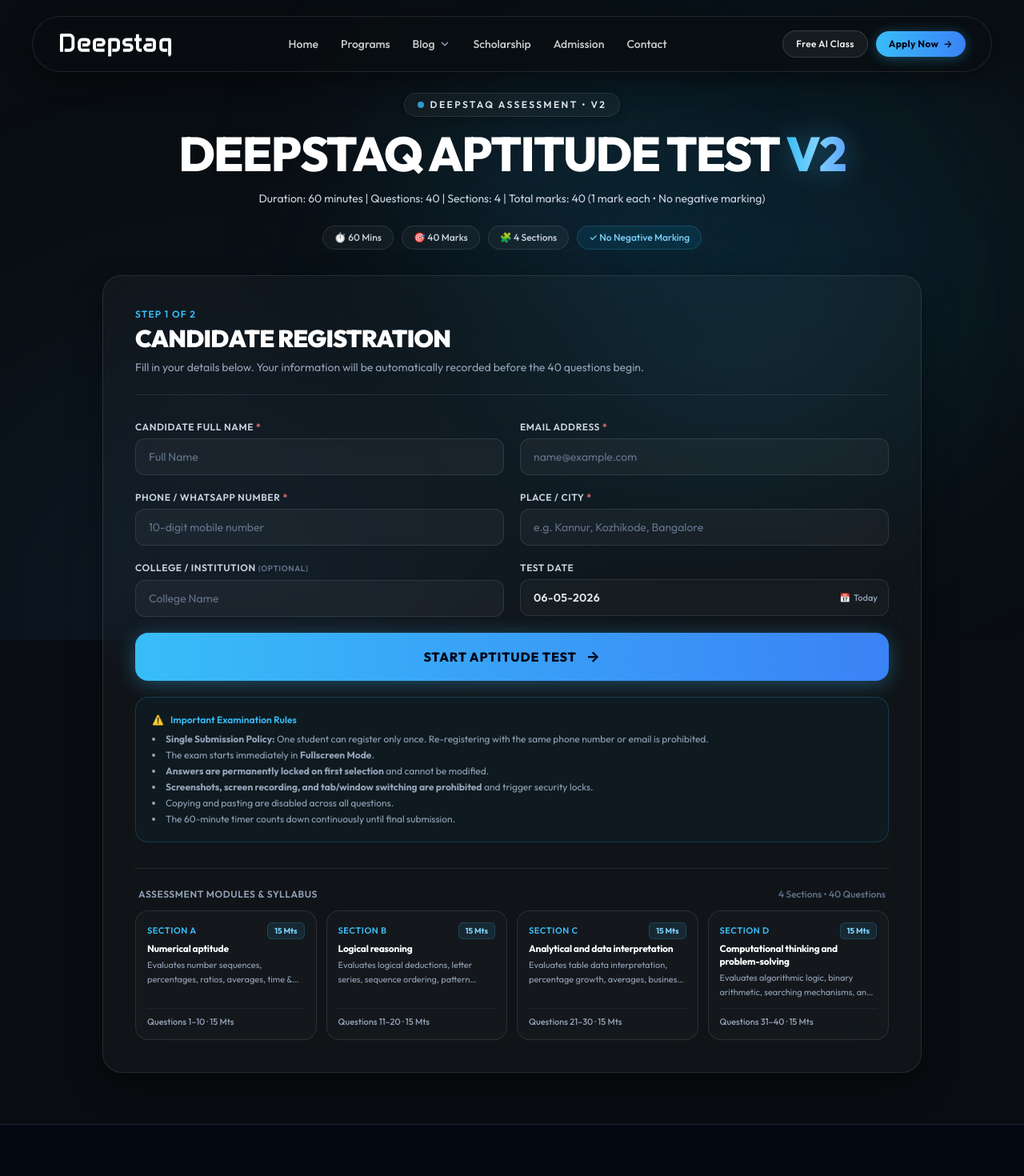
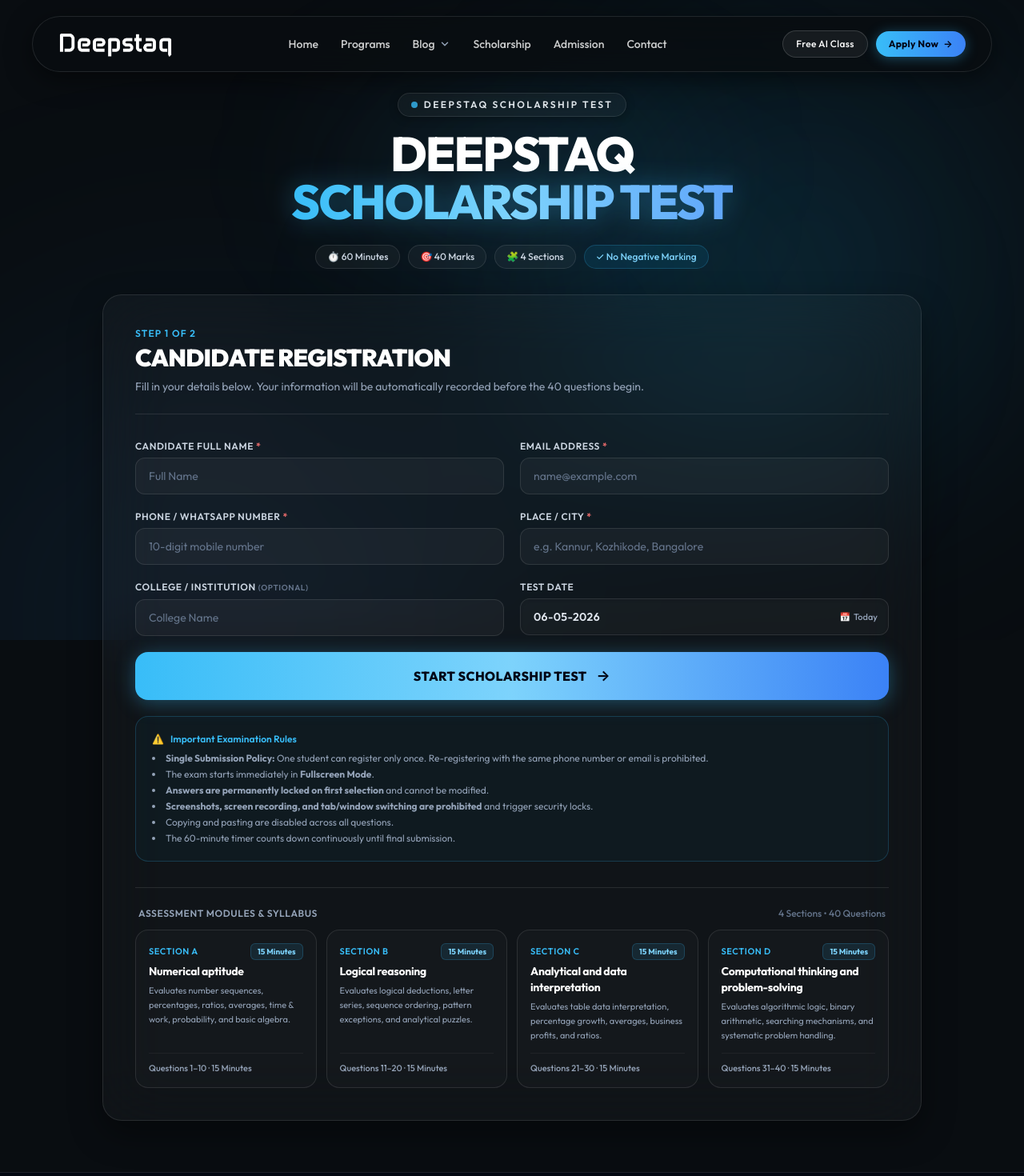
Before and after one commit to Adarshpm-0707/register-form-dq, a React (Create React App) app: page /aptitudev2 in a window 1280 px wide. Shown: the top 1470 px of the page at 80% size. Built offline with nearby package versions, Linux system fonts and the light colour scheme.

Commit message:
updated the aptitued test section and some new changes

```diff
--- a/src/data/aptitudeV2Questions.js
+++ b/src/data/aptitudeV2Questions.js
@@ -5,7 +5,7 @@
     name: "Numerical aptitude",
     questionRange: "Questions 1–10",
     marks: 10,
-    suggestedTime: "15 Mts",
+    suggestedTime: "15 Minutes",
     description: "Evaluates number sequences, percentages, ratios, averages, time & work, probability, and basic algebra.",
     startId: 1,
     endId: 10,
@@ -16,7 +16,7 @@
     name: "Logical reasoning",
     questionRange: "Questions 11–20",
     marks: 10,
-    suggestedTime: "15 Mts",
+    suggestedTime: "15 Minutes",
     description: "Evaluates logical deductions, letter series, sequence ordering, pattern exceptions, and analytical puzzles.",
     startId: 11,
     endId: 20,
@@ -27,7 +27,7 @@
     name: "Analytical and data interpretation",
     questionRange: "Questions 21–30",
     marks: 10,
-    suggestedTime: "15 Mts",
+    suggestedTime: "15 Minutes",
     description: "Evaluates table data interpretation, percentage growth, averages, business profits, and ratios.",
     startId: 21,
     endId: 30,
@@ -38,7 +38,7 @@
     name: "Computational thinking and problem-solving",
     questionRange: "Questions 31–40",
     marks: 10,
-    suggestedTime: "15 Mts",
+    suggestedTime: "15 Minutes",
     description: "Evaluates algorithmic logic, binary arithmetic, searching mechanisms, and systematic problem handling.",
     startId: 31,
     endId: 40,
--- a/src/pages/Aptitude.jsx
+++ b/src/pages/Aptitude.jsx
@@ -516,7 +516,7 @@
                     type="submit"
                     className="w-full py-4 bg-[#c6ff34] text-[#090D11] font-black text-sm uppercase tracking-widest rounded-xl hover:shadow-[0_0_30px_rgba(198,255,52,0.4)] hover:scale-[1.01] active:scale-[0.99] transition-all duration-200"
                   >
-                    Start Assessment (15 Questions · 20 Mins) →
+                    Start Assessment (15 Questions · 20 Minutes) →
                   </button>
                 </div>
               </form>
--- a/src/pages/AptitudeV2.jsx
+++ b/src/pages/AptitudeV2.jsx
@@ -368,12 +368,12 @@
         if (duplicateCheck.matchedField === "phone") {
           setFormErrors((prev) => ({
             ...prev,
-            phone: "This phone number is already registered. Each candidate is permitted only 1 attempt.",
+            phone: "This phone number is already registered for the Scholarship Test. Each candidate is permitted only 1 attempt.",
           }));
         } else if (duplicateCheck.matchedField === "email") {
           setFormErrors((prev) => ({
             ...prev,
-            email: "This email address is already registered. Each candidate is permitted only 1 attempt.",
+            email: "This email address is already registered for the Scholarship Test. Each candidate is permitted only 1 attempt.",
           }));
         }
         return;
@@ -587,25 +587,23 @@
             <div className="inline-flex items-center gap-2 px-4 py-1.5 rounded-full bg-white/[0.04] border border-white/10 backdrop-blur-md shadow-[0_2px_12px_rgba(0,0,0,0.3)] mx-auto mb-1">
               <span className="w-2 h-2 rounded-full bg-sky-400 animate-pulse shrink-0" />
               <span className="text-[10px] sm:text-xs font-semibold uppercase tracking-[0.2em] text-[#E0E7EC]">
-                Deepstaq Assessment • V2
+                Deepstaq Scholarship Test
               </span>
             </div>
 
             <h1 className="text-2xl sm:text-4xl md:text-5xl lg:text-6xl font-extrabold tracking-[-0.03em] uppercase text-white leading-tight">
-              Deepstaq Aptitude Test{" "}
+              Deepstaq <br />
               <span className="text-transparent bg-clip-text bg-gradient-to-r from-sky-400 via-sky-300 to-blue-400 drop-shadow-[0_0_16px_rgba(56,189,248,0.35)]">
-                V2
+                Scholarship Test
               </span>
             </h1>
 
-            <p className="text-slate-300 text-xs sm:text-sm max-w-2xl mx-auto font-normal leading-relaxed px-2">
-              Duration: 60 minutes | Questions: 40 | Sections: 4 | Total marks: 40 (1 mark each • No negative marking)
-            </p>
+
 
             {/* Key test specs badge strip */}
             <div className="flex flex-wrap items-center justify-center gap-2 sm:gap-2.5 pt-2 text-[11px] sm:text-xs font-medium text-slate-300">
               <span className="px-3.5 py-1.5 bg-white/[0.04] border border-white/10 rounded-full">
-                ⏱️ 60 Mins
+                ⏱️ 60 Minutes
               </span>
               <span className="px-3.5 py-1.5 bg-white/[0.04] border border-white/10 rounded-full">
                 🎯 40 Marks
@@ -837,11 +835,11 @@
                   </div>
                 )}
 
-                {/* Submit / Start Button (Launches Fullscreen Exam) */}
+                {/* Submit / Start Button (Launches Fullscreen Exam) - Fully Responsive */}
                 <button
                   type="submit"
                   disabled={savingLead || checkingDuplicate}
-                  className="w-full py-3.5 sm:py-4 px-4 sm:px-6 rounded-xl sm:rounded-2xl bg-gradient-to-r from-sky-400 to-blue-500 hover:from-sky-300 hover:to-blue-400 active:scale-[0.99] text-slate-950 font-extrabold uppercase tracking-wide sm:tracking-wider text-xs sm:text-sm md:text-base shadow-[0_4px_24px_rgba(56,189,248,0.35)] hover:shadow-[0_6px_30px_rgba(56,189,248,0.5)] transition-all flex items-center justify-center gap-2 sm:gap-3 cursor-pointer disabled:opacity-50 min-h-[48px] sm:min-h-[52px]"
+                  className="w-full py-3.5 sm:py-4 px-4 sm:px-6 rounded-xl sm:rounded-2xl bg-gradient-to-r from-sky-400 via-sky-300 to-blue-500 hover:from-sky-300 hover:to-blue-400 active:scale-[0.99] text-slate-950 font-extrabold uppercase tracking-wide text-xs sm:text-sm md:text-base shadow-[0_4px_24px_rgba(56,189,248,0.35)] hover:shadow-[0_6px_30px_rgba(56,189,248,0.5)] transition-all flex items-center justify-center gap-2 sm:gap-3 cursor-pointer disabled:opacity-50 min-h-[48px] sm:min-h-[52px] group"
                 >
                   {checkingDuplicate ? (
                     <>
@@ -855,8 +853,8 @@
                     </>
                   ) : (
                     <>
-                      <span>Start Aptitude Test</span>
-                      <span className="text-base sm:text-lg shrink-0">→</span>
+                      <span className="leading-tight">Start Scholarship Test</span>
+                      <span className="text-base sm:text-lg shrink-0 font-bold group-hover:translate-x-0.5 transition-transform">→</span>
                     </>
                   )}
                 </button>
@@ -892,25 +890,25 @@
                   {APTITUDE_SECTIONS.map((sec) => (
                     <div
                       key={sec.id}
-                      className="p-3 sm:p-3.5 bg-white/[0.02] border border-white/10 rounded-xl sm:rounded-2xl flex flex-col justify-between hover:border-sky-400/30 transition-all duration-200"
+                      className="p-3.5 sm:p-4 bg-white/[0.02] border border-white/10 rounded-xl sm:rounded-2xl flex flex-col justify-between hover:border-sky-400/30 transition-all duration-200"
                     >
                       <div>
-                        <div className="flex items-center justify-between gap-1">
+                        <div className="flex items-center justify-between gap-1.5">
                           <span className="text-[11px] font-semibold text-sky-400 uppercase tracking-wider">
                             {sec.title}
                           </span>
-                          <span className="text-[10px] font-bold px-2 py-0.5 rounded-md bg-sky-400/10 text-sky-300 border border-sky-400/20 select-none">
-                            15 Mts
+                          <span className="text-[10px] font-bold px-2 py-0.5 rounded-md bg-sky-400/10 text-sky-300 border border-sky-400/20 select-none shrink-0">
+                            15 Minutes
                           </span>
                         </div>
-                        <h3 className="text-xs font-bold text-white mt-1">
+                        <h3 className="text-xs sm:text-sm font-bold text-white mt-1">
                           {sec.name}
                         </h3>
-                        <p className="text-[11px] text-slate-400 mt-1 line-clamp-2 leading-relaxed">
+                        <p className="text-[11px] text-slate-400 mt-1.5 leading-relaxed">
                           {sec.description}
                         </p>
                       </div>
-                      <span className="text-[11px] font-medium text-slate-400 block mt-2.5 pt-2 border-t border-white/5">
+                      <span className="text-[11px] font-medium text-slate-400 block mt-3 pt-2.5 border-t border-white/5">
                         {sec.questionRange} · {sec.suggestedTime}
                       </span>
                     </div>
@@ -951,7 +949,7 @@
                 >
                   {Array.from({ length: 32 }).map((_, idx) => (
                     <span key={idx} className="p-4 whitespace-nowrap">
-                      DEEPSTAQ EXAM • {formData.fullName || "CANDIDATE"} • {formData.phone || "VERIFIED"} • {formData.testDate}
+                      DEEPSTAQ SCHOLARSHIP TEST • {formData.fullName || "CANDIDATE"} • {formData.phone || "VERIFIED"} • {formData.testDate}
                     </span>
                   ))}
                 </div>
@@ -1145,13 +1143,13 @@
 
                 <div className="space-y-2">
                   <span className="text-[11px] sm:text-xs font-semibold uppercase tracking-widest text-sky-400 block">
-                    Assessment Completed
+                    Scholarship Test Completed
                   </span>
                   <h2 className="text-xl sm:text-3xl md:text-4xl font-black uppercase text-white tracking-tight">
                     Congratulations, {formData.fullName}!
                   </h2>
                   <p className="text-slate-400 text-xs sm:text-sm font-normal max-w-lg mx-auto leading-relaxed px-2">
-                    Your responses have been successfully recorded in the Deepstaq database. Here is your comprehensive performance scorecard.
+                    Your responses have been successfully recorded in the Deepstaq database. Here is your comprehensive performance scorecard for the Deepstaq Scholarship Test.
                   </p>
                 </div>
 
--- a/src/services/dbService.js
+++ b/src/services/dbService.js
@@ -409,7 +409,7 @@
     testStatus: "in_progress",
     testType: "DEEPSTAQ_APTITUDE_V2",
     isAptitudeV2: true,
-    assessmentName: "Deepstaq Aptitude Test V2",
+    assessmentName: "Deepstaq Scholarship Test",
     totalQuestions: 40,
     score: null,
     percentage: null,
@@ -459,7 +459,7 @@
     testStatus: "completed",
     testType: "DEEPSTAQ_APTITUDE_V2",
     isAptitudeV2: true,
-    assessmentName: "Deepstaq Aptitude Test V2",
+    assessmentName: "Deepstaq Scholarship Test",
     score: Number(submissionData.score) || 0,
     totalQuestions: submissionData.totalQuestions || 40,
     percentage: Number(submissionData.percentage) || 0,
```
